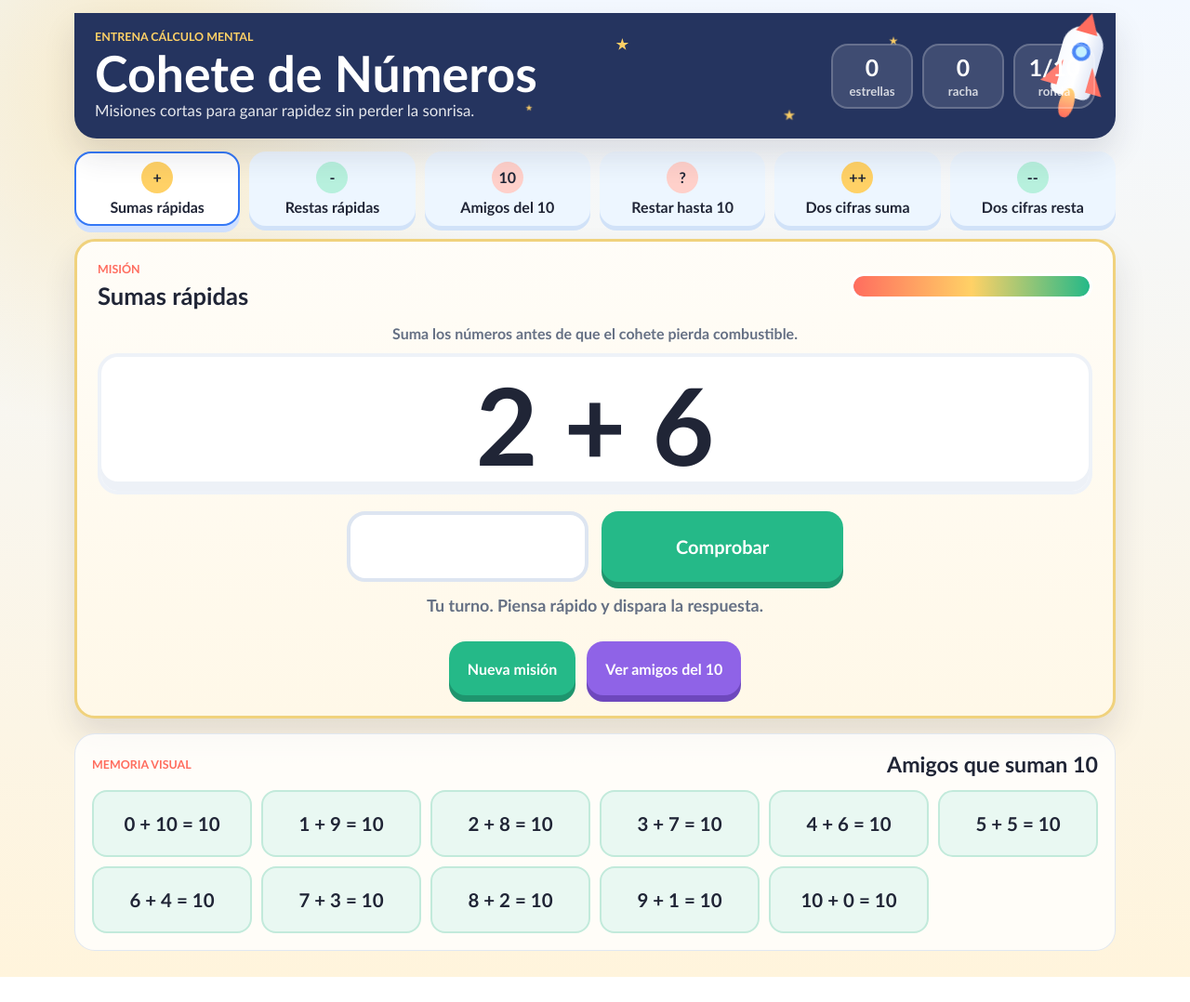
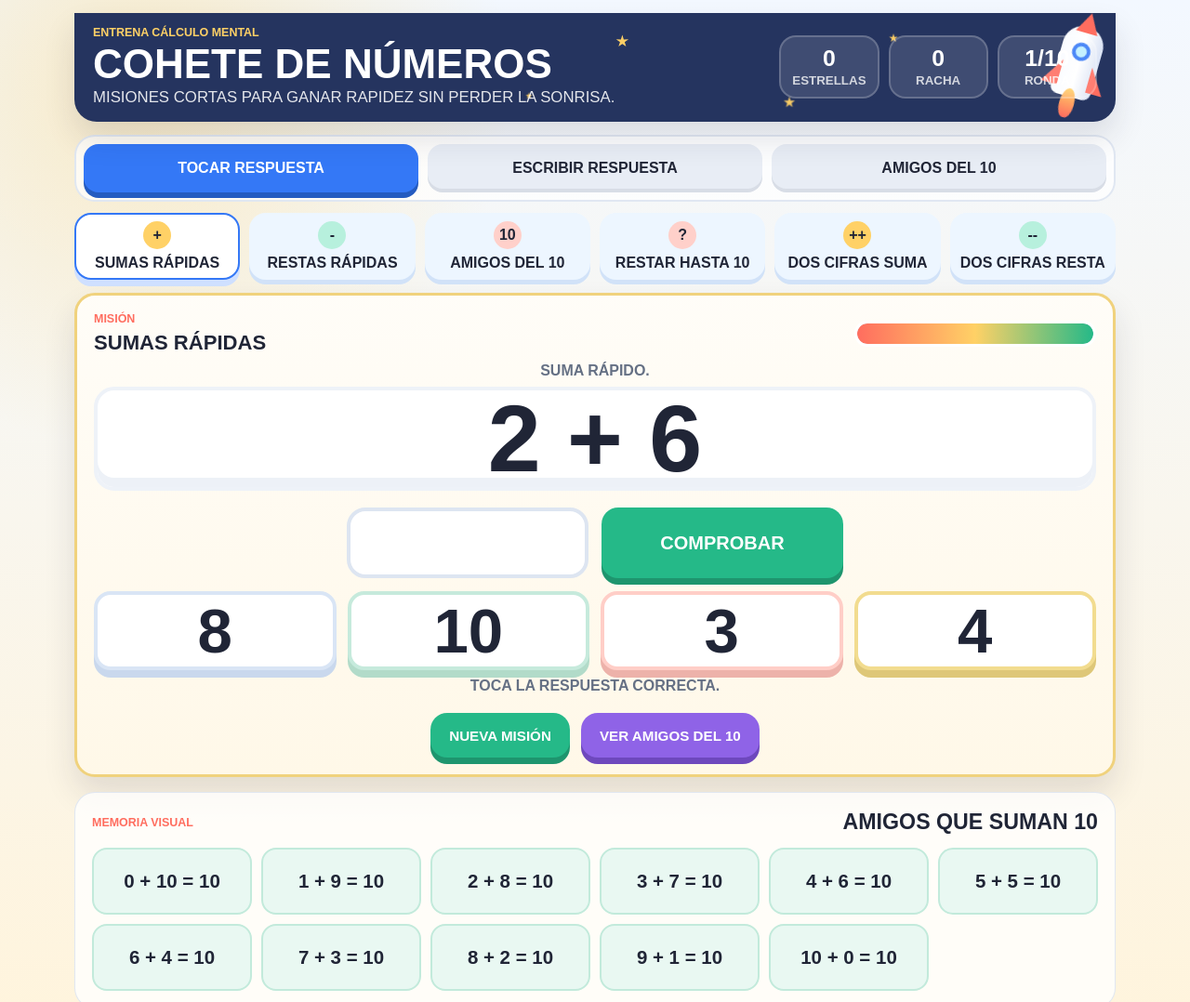
Before and after one commit to pipoptero/alexis, a plain HTML site: page index.html in a window 1280 px wide. Shown: the top 1078 px of the page at 93% size. Before the commit the page ends 1051 px from the top, so only its background shows below. Drawn offline with Linux system fonts and the light colour scheme.

Commit message:
Anadir modo tactil y mayusculas

```diff
--- a/app.js
+++ b/app.js
@@ -1,7 +1,7 @@
 const modes = {
   add1: {
     title: "Sumas rápidas",
-    mission: "Suma los números antes de que el cohete pierda combustible.",
+    mission: "Suma rápido.",
     make() {
       const a = rand(0, 9);
       const b = rand(0, 9);
@@ -10,7 +10,7 @@ const modes = {
   },
   sub1: {
     title: "Restas rápidas",
-    mission: "Resta sin que el resultado baje de cero.",
+    mission: "Resta rápido.",
     make() {
       const a = rand(0, 9);
       const b = rand(0, a);
@@ -19,7 +19,7 @@ const modes = {
   },
   make10: {
     title: "Amigos del 10",
-    mission: "Encuentra el número amigo que completa 10.",
+    mission: "Busca el amigo.",
     make() {
       const a = rand(0, 10);
       return { text: `${a} + ? = 10`, answer: 10 - a };
@@ -27,7 +27,7 @@ const modes = {
   },
   sub10: {
     title: "Restar hasta 10",
-    mission: "Descubre cuánto hay que quitar para llegar al resultado.",
+    mission: "Quita y acierta.",
     make() {
       const answer = rand(0, 10);
       const result = rand(0, 10 - answer);
@@ -36,7 +36,7 @@ const modes = {
   },
   add2: {
     title: "Dos cifras suma",
-    mission: "Suma dos cifras sin llevar.",
+    mission: "Suma sin llevar.",
     make() {
       const onesA = rand(0, 8);
       const onesB = rand(0, 9 - onesA);
@@ -49,7 +49,7 @@ const modes = {
   },
   sub2: {
     title: "Dos cifras resta",
-    mission: "Resta dos cifras sin pedir prestado.",
+    mission: "Resta sin llevar.",
     make() {
       const tensA = rand(2, 9);
       const tensB = rand(1, tensA);
@@ -64,11 +64,13 @@ const modes = {
 
 const state = {
   mode: "add1",
+  answerMode: "choice",
   stars: 0,
   streak: 0,
   round: 1,
   maxRounds: 10,
-  current: null
+  current: null,
+  locked: false
 };
 
 const els = {
@@ -77,12 +79,15 @@ const els = {
   problem: document.querySelector("#problem"),
   answer: document.querySelector("#answer"),
   check: document.querySelector("#check"),
+  answerRow: document.querySelector(".answer-row"),
+  choices: document.querySelector("#choices"),
   feedback: document.querySelector("#feedback"),
   stars: document.querySelector("#stars"),
   streak: document.querySelector("#streak"),
   round: document.querySelector("#round"),
   fuel: document.querySelector("#fuel"),
   modeButtons: document.querySelectorAll(".mode-button"),
+  practiceButtons: document.querySelectorAll(".practice-button"),
   newRound: document.querySelector("#new-round"),
   practiceList: document.querySelector("#practice-list"),
   tenWall: document.querySelector("#ten-wall"),
@@ -100,13 +105,16 @@ function newProblem(resetRound = false) {
     state.streak = 0;
   }
 
+  state.locked = false;
   state.current = modes[state.mode].make();
   els.modeTitle.textContent = modes[state.mode].title;
   els.missionText.textContent = modes[state.mode].mission;
   els.problem.textContent = state.current.text;
   els.answer.value = "";
-  els.feedback.textContent = "Tu turno. Piensa rápido y dispara la respuesta.";
+  els.feedback.textContent = state.answerMode === "write" ? "Escribe el resultado y pulsa comprobar." : "Toca la respuesta correcta.";
   els.feedback.className = "feedback";
+  updateAnswerMode();
+  renderChoices();
   updateScore();
 }
 
@@ -118,14 +126,16 @@ function updateScore() {
   els.fuel.style.width = `${fuel}%`;
 }
 
-function checkAnswer() {
-  const value = Number(els.answer.value);
-  if (els.answer.value.trim() === "" || Number.isNaN(value)) {
+function submitAnswer(value, empty = false) {
+  if (state.locked) return;
+
+  if (empty || Number.isNaN(value)) {
     els.feedback.textContent = "Pon un número primero.";
     els.feedback.className = "feedback try";
     return;
   }
 
+  state.locked = true;
   if (value === state.current.answer) {
     const bonus = state.streak >= 2 ? 2 : 1;
     state.stars += bonus;
@@ -154,12 +164,72 @@ function checkAnswer() {
   }, 1250);
 }
 
+function checkAnswer() {
+  const value = Number(els.answer.value);
+  submitAnswer(value, els.answer.value.trim() === "");
+}
+
 function setMode(mode) {
   state.mode = mode;
+  if (state.answerMode === "friends") {
+    state.answerMode = "choice";
+  }
   els.modeButtons.forEach((button) => {
     button.classList.toggle("active", button.dataset.mode === mode);
   });
+  els.practiceButtons.forEach((button) => {
+    button.classList.toggle("active", button.dataset.answerMode === state.answerMode);
+  });
   newProblem(true);
+}
+
+function setAnswerMode(answerMode) {
+  state.answerMode = answerMode;
+  if (answerMode === "friends") {
+    state.mode = "make10";
+  }
+
+  els.practiceButtons.forEach((button) => {
+    button.classList.toggle("active", button.dataset.answerMode === answerMode);
+  });
+
+  els.modeButtons.forEach((button) => {
+    button.classList.toggle("active", button.dataset.mode === state.mode);
+  });
+
+  newProblem(true);
+}
+
+function updateAnswerMode() {
+  const writing = state.answerMode === "write";
+  els.answerRow.hidden = !writing;
+  els.choices.hidden = writing;
+}
+
+function renderChoices() {
+  if (state.answerMode === "write") {
+    els.choices.innerHTML = "";
+    return;
+  }
+
+  const options = makeOptions(state.current.answer);
+  els.choices.innerHTML = options.map((option) => (
+    `<button class="choice-button" data-choice="${option}">${option}</button>`
+  )).join("");
+}
+
+function makeOptions(answer) {
+  const values = new Set([answer]);
+  const max = answer <= 10 ? 10 : Math.min(99, answer + 12);
+  const min = Math.max(0, answer - 12);
+
+  while (values.size < 4) {
+    const near = answer + rand(-5, 5);
+    const candidate = Math.max(min, Math.min(max, near));
+    values.add(candidate);
+  }
+
+  return Array.from(values).sort(() => Math.random() - 0.5);
 }
 
 function fillPairs() {
@@ -190,11 +260,21 @@ els.modeButtons.forEach((button) => {
   button.addEventListener("click", () => setMode(button.dataset.mode));
 });
 
+els.practiceButtons.forEach((button) => {
+  button.addEventListener("click", () => setAnswerMode(button.dataset.answerMode));
+});
+
 els.check.addEventListener("click", checkAnswer);
 els.answer.addEventListener("keydown", (event) => {
   if (event.key === "Enter") {
     checkAnswer();
   }
+});
+
+els.choices.addEventListener("click", (event) => {
+  const button = event.target.closest("button");
+  if (!button) return;
+  submitAnswer(Number(button.dataset.choice));
 });
 
 els.newRound.addEventListener("click", () => {
--- a/index.html
+++ b/index.html
@@ -45,6 +45,12 @@
       </section>
 
       <section class="game-shell" aria-label="Juego de operaciones">
+        <div class="practice-switch" role="group" aria-label="Elegir forma de responder">
+          <button class="practice-button active" data-answer-mode="choice">Tocar respuesta</button>
+          <button class="practice-button" data-answer-mode="write">Escribir respuesta</button>
+          <button class="practice-button" data-answer-mode="friends">Amigos del 10</button>
+        </div>
+
         <div class="mode-grid" role="group" aria-label="Elegir tipo de práctica">
           <button class="mode-button active" data-mode="add1">
             <span>+</span>
@@ -89,6 +95,7 @@
             <input id="answer" inputmode="numeric" pattern="[0-9]*" autocomplete="off" enterkeyhint="done" aria-label="Respuesta">
             <button id="check">Comprobar</button>
           </div>
+          <div class="choice-grid" id="choices" aria-label="Elegir respuesta"></div>
           <div class="feedback" id="feedback">Escribe el resultado y pulsa comprobar.</div>
 
           <div class="controls">
--- a/styles.css
+++ b/styles.css
@@ -28,12 +28,14 @@ body {
     radial-gradient(circle at 12% 8%, rgba(255, 209, 102, 0.35), transparent 26%),
     linear-gradient(180deg, #f3f8ff 0%, #fff4dc 100%);
   color: var(--ink);
-  font-family: "Trebuchet MS", Arial, sans-serif;
+  font-family: Arial, Helvetica, sans-serif;
+  text-transform: uppercase;
 }
 
 button,
 input {
   font: inherit;
+  text-transform: uppercase;
 }
 
 button {
@@ -51,13 +53,13 @@ button {
 
 .app-header {
   position: relative;
-  min-height: 116px;
+  min-height: 96px;
   overflow: hidden;
   display: grid;
   grid-template-columns: minmax(0, 1fr) auto;
   gap: 18px;
   align-items: center;
-  padding: 18px 22px;
+  padding: 14px 20px;
   border-radius: 0 0 24px 24px;
   background: var(--night);
   box-shadow: var(--shadow);
@@ -66,6 +68,7 @@ button {
 .header-copy {
   position: relative;
   z-index: 2;
+  min-width: 0;
   color: white;
 }
 
@@ -91,7 +94,7 @@ p {
 
 h1 {
   margin-bottom: 4px;
-  font-size: clamp(2rem, 5vw, 3.35rem);
+  font-size: clamp(1.9rem, 4vw, 2.75rem);
   line-height: 0.96;
 }
 
@@ -192,7 +195,7 @@ h1 {
 }
 
 .scoreboard div {
-  min-height: 70px;
+  min-height: 62px;
   padding: 9px 12px;
   border: 2px solid rgba(255, 255, 255, 0.2);
   border-radius: 18px;
@@ -216,6 +219,33 @@ h1 {
   margin-top: 14px;
 }
 
+.practice-switch {
+  display: grid;
+  grid-template-columns: repeat(3, minmax(0, 1fr));
+  gap: 10px;
+  margin-bottom: 12px;
+  padding: 8px;
+  border: 2px solid rgba(221, 229, 241, 0.9);
+  border-radius: 22px;
+  background: rgba(255, 255, 255, 0.72);
+}
+
+.practice-button {
+  min-height: 52px;
+  padding: 8px 12px;
+  border-radius: 16px;
+  background: #e8edf5;
+  color: var(--ink);
+  font-weight: 900;
+  box-shadow: inset 0 -4px 0 rgba(32, 37, 54, 0.08);
+}
+
+.practice-button.active {
+  background: var(--blue);
+  color: white;
+  box-shadow: 0 6px 0 #245bc0;
+}
+
 .mode-grid {
   display: grid;
   grid-template-columns: repeat(6, minmax(0, 1fr));
@@ -224,8 +254,8 @@ h1 {
 }
 
 .mode-button {
-  min-height: 76px;
-  padding: 9px 8px 10px;
+  min-height: 66px;
+  padding: 7px 8px 8px;
   border: 2px solid transparent;
   border-radius: 18px;
   background: #edf6ff;
@@ -237,12 +267,12 @@ h1 {
 
 .mode-button span {
   display: block;
-  width: 34px;
-  height: 34px;
+  width: 30px;
+  height: 30px;
   margin: 0 auto 6px;
   border-radius: 50%;
   background: var(--sun);
-  line-height: 34px;
+  line-height: 30px;
 }
 
 .mode-button:nth-child(2) span,
@@ -262,8 +292,8 @@ h1 {
 }
 
 .mission-card {
-  min-height: 420px;
-  padding: 22px;
+  min-height: 360px;
+  padding: 18px;
   border: 3px solid #f0d27d;
   border-radius: 22px;
   background:
@@ -281,12 +311,13 @@ h1 {
 
 .mission-head h2 {
   margin-bottom: 0;
-  font-size: 1.6rem;
+  font-size: 1.38rem;
 }
 
 .mission-text {
-  margin: 16px 0 12px;
+  margin: 8px 0;
   color: var(--muted);
+  font-size: 1rem;
   font-weight: 900;
   text-align: center;
 }
@@ -309,14 +340,14 @@ h1 {
 }
 
 .problem {
-  min-height: 152px;
+  min-height: 112px;
   border: 4px solid #eef2f8;
   border-radius: 22px;
   display: grid;
   place-items: center;
   background: white;
   color: var(--ink);
-  font-size: clamp(4.7rem, 9vw, 7.8rem);
+  font-size: clamp(4rem, 8vw, 6.6rem);
   font-weight: 900;
   line-height: 1;
   box-shadow: inset 0 -10px 0 #edf1f7;
@@ -349,7 +380,8 @@ h1 {
 }
 
 #check,
-.controls button {
+.controls button,
+.choice-button {
   min-height: 58px;
   padding: 0 20px;
   border-radius: 18px;
@@ -366,16 +398,49 @@ h1 {
 
 #check:active,
 .controls button:active,
+.choice-button:active,
+.practice-button:active,
 .mode-button:active {
   transform: translateY(3px);
   box-shadow: none;
 }
 
+.choice-grid {
+  display: grid;
+  grid-template-columns: repeat(4, minmax(0, 1fr));
+  gap: 12px;
+  margin-top: 14px;
+}
+
+.choice-button {
+  min-height: 72px;
+  border: 4px solid #d9e5f5;
+  background: white;
+  color: var(--ink);
+  font-size: clamp(2.2rem, 6vw, 4.2rem);
+  box-shadow: 0 8px 0 #c9d8ed;
+}
+
+.choice-button:nth-child(2) {
+  border-color: #c6eadc;
+  box-shadow: 0 8px 0 #b2dbc9;
+}
+
+.choice-button:nth-child(3) {
+  border-color: #ffcec7;
+  box-shadow: 0 8px 0 #edb2aa;
+}
+
+.choice-button:nth-child(4) {
+  border-color: #f2dc8f;
+  box-shadow: 0 8px 0 #dec778;
+}
+
 .feedback {
-  min-height: 34px;
-  margin-top: 14px;
+  min-height: 28px;
+  margin-top: 8px;
   color: var(--muted);
-  font-size: 1.12rem;
+  font-size: 1rem;
   font-weight: 900;
   text-align: center;
 }
@@ -393,7 +458,12 @@ h1 {
   justify-content: center;
   flex-wrap: wrap;
   gap: 12px;
-  margin-top: 16px;
+  margin-top: 10px;
+}
+
+.controls button {
+  min-height: 48px;
+  font-size: 0.95rem;
 }
 
 .controls button:nth-child(2) {
@@ -468,8 +538,12 @@ h1 {
   }
 
   .app-header {
-    min-height: 108px;
-    padding: 16px 18px;
+    min-height: 96px;
+    padding: 14px 18px;
+  }
+
+  .header-copy p:last-child {
+    display: none;
   }
 
   .scoreboard {
@@ -480,8 +554,12 @@ h1 {
     grid-template-columns: repeat(3, minmax(0, 1fr));
   }
 
+  .choice-grid {
+    grid-template-columns: repeat(2, minmax(0, 1fr));
+  }
+
   .mission-card {
-    min-height: 430px;
+    min-height: 390px;
   }
 
   .pairs {
@@ -505,6 +583,10 @@ h1 {
   }
 
   .answer-row {
+    grid-template-columns: 1fr;
+  }
+
+  .practice-switch {
     grid-template-columns: 1fr;
   }
 
```
